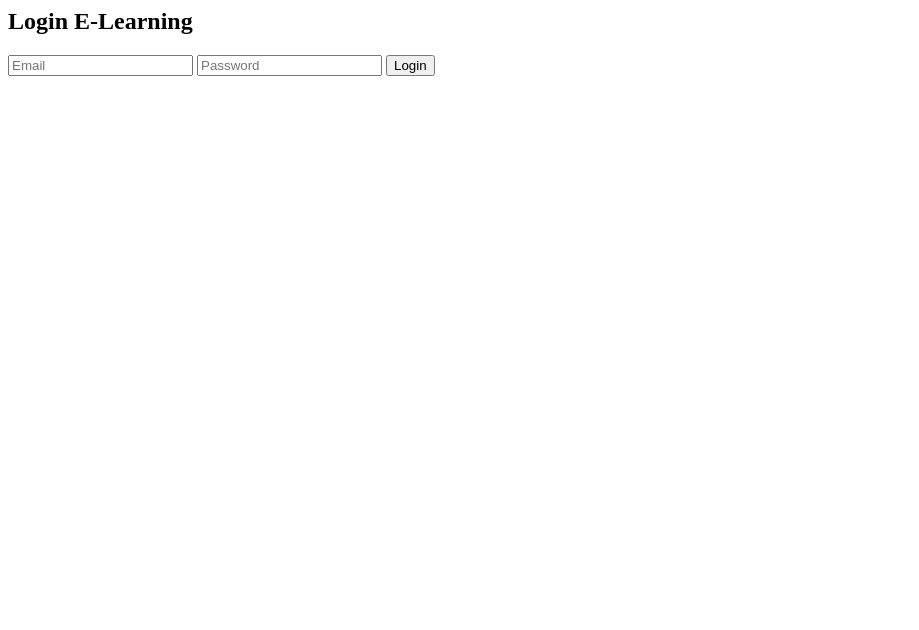
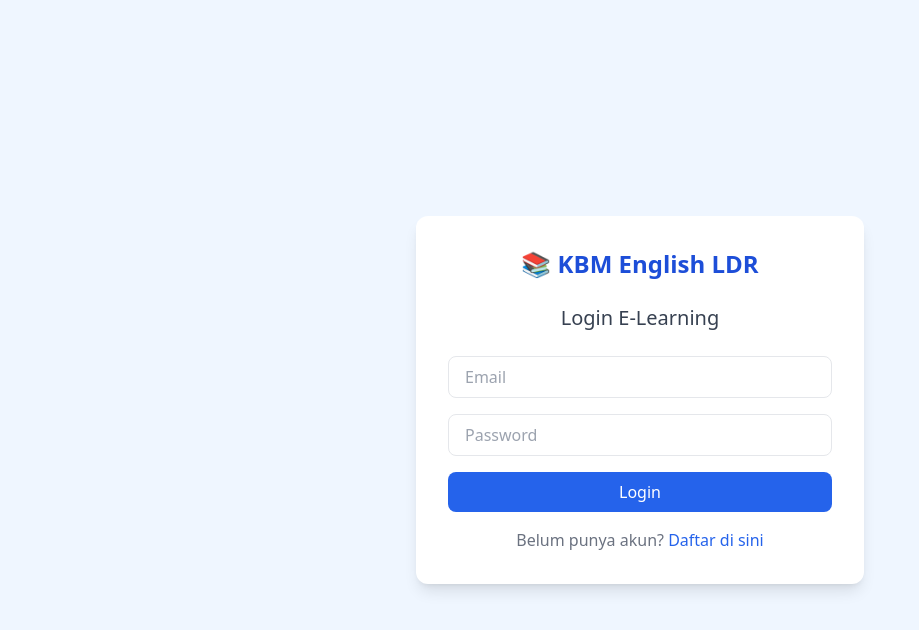
Before and after one commit to bahrululum7/kbm-english-ldr, a plain HTML site: page login.html in a window 1280 px wide. Shown: the whole page, without its empty margins (0-919 px from the left). Drawn offline with nearby package versions, Linux system fonts and the light colour scheme.

Commit message:
Add files via upload

```diff
--- a/login.html
+++ b/login.html
@@ -1,21 +1,54 @@
-<h2>Login E-Learning</h2>
-<input type="email" id="email" placeholder="Email" />
-<input type="password" id="password" placeholder="Password" />
-<button onclick="login()">Login</button>
+<!DOCTYPE html>
+<html lang="en">
+  <head>
+    <meta charset="UTF-8" />
+    <meta name="viewport" content="width=device-width, initial-scale=1.0" />
+    <title>Login - KBM English LDR</title>
+    <!-- TailwindCSS CDN -->
+    <script src="https://cdn.tailwindcss.com"></script>
+  </head>
+  <body class="bg-blue-50 flex items-center justify-center min-h-screen">
+    <div class="bg-white p-8 rounded-xl shadow-lg w-full max-w-md">
+      <h1 class="text-2xl font-bold text-center text-blue-700 mb-6">📚 KBM English LDR</h1>
+      <h2 class="text-xl text-center mb-6 text-gray-700">Login E-Learning</h2>
 
-<script>
+      <div class="space-y-4">
+        <input type="email" id="email" placeholder="Email" class="w-full px-4 py-2 border rounded-lg focus:outline-none focus:ring-2 focus:ring-blue-400" />
+
+        <input type="password" id="password" placeholder="Password" class="w-full px-4 py-2 border rounded-lg focus:outline-none focus:ring-2 focus:ring-blue-400" />
+
+        <button onclick="login()" class="w-full bg-blue-600 text-white py-2 rounded-lg hover:bg-blue-700 transition-colors">Login</button>
+      </div>
+
+      <p class="text-center text-gray-500 mt-4">
+        Belum punya akun?
+        <a href="register.html" class="text-blue-600 hover:underline">Daftar di sini</a>
+      </p>
+    </div>
+
+    <script type="module">
+      import { signInWithEmailAndPassword } from 'https://www.gstatic.com/firebasejs/12.6.0/firebase-auth.js';
+
+      const auth = window.auth; // harus sudah diinisialisasi di firebase init
+
       function login() {
-    const email = document.getElementById('email').value;
-    const password = document.getElementById('password').value;
+        const email = document.getElementById('email').value.trim();
+        const password = document.getElementById('password').value.trim();
 
-    auth
-      .signInWithEmailAndPassword(email, password)
+        if (!email || !password) {
+          alert('Silakan isi semua field!');
+          return;
+        }
+
+        signInWithEmailAndPassword(auth, email, password)
           .then((userCredential) => {
             alert('Login berhasil!');
-        window.location.href = 'materi.html'; // Halaman materi
+            window.location.href = 'materi.html'; // arah ke materi
           })
           .catch((error) => {
-        alert(error.message);
+            alert('Login gagal: ' + error.message);
           });
       }
     </script>
+  </body>
+</html>
```
Also changed, not shown: register.html (+21 -14 lines). Lines whose indentation alone changed are shown as unchanged.
